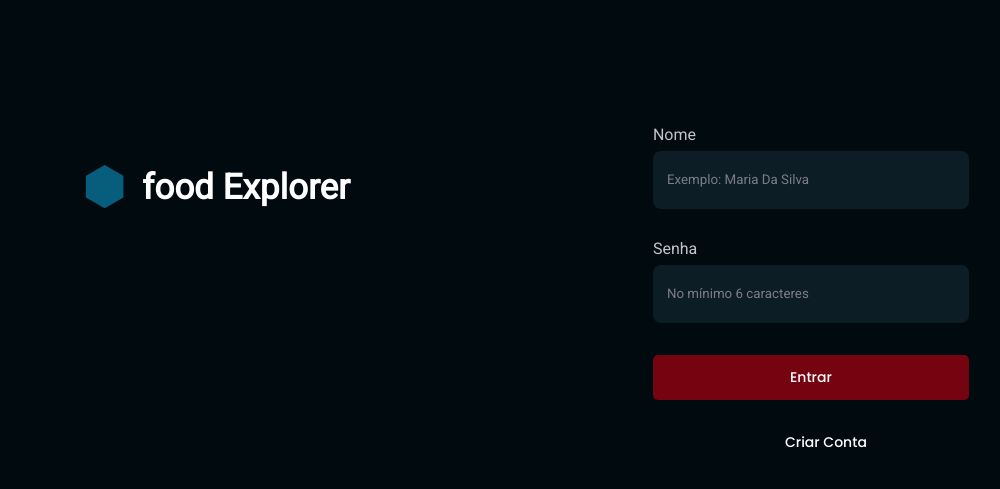
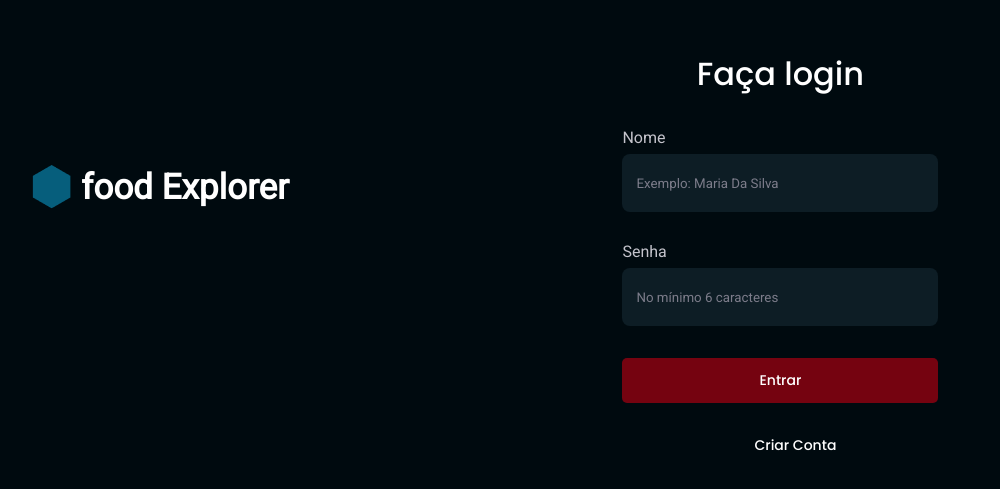
Before and after one commit to Portarriaux/food-explorer, a React (Vite) app in the folder foodexplorer/: page / in a window 1280 px wide. Shown: the part 147-636 px from the top of the page, without its empty margins (68-1068 px from the left). Built offline with nearby package versions, Linux system fonts and the light colour scheme.

Commit message:
Ajusta layout para tamanhos de telas maiores

```diff
--- a/foodexplorer/src/pages/SignIn/index.jsx
+++ b/foodexplorer/src/pages/SignIn/index.jsx
@@ -7,14 +7,13 @@ import logo from "../../assets/logo.png";
 export function SignIn() {
   return (
     <Container>
-
-        <LogoAndHeader>
-          <img src={logo} alt="Logo da aplicação" />
-          <h1>food Explorer</h1>
-        </LogoAndHeader>
+      <LogoAndHeader>
+        <img src={logo} alt="Logo da aplicação" />
+        <h1>food Explorer</h1>
+      </LogoAndHeader>
 
       <Form>
-
+        <h2>Faça login</h2>
         <Input
           label="Nome"
           placeholder="Exemplo: Maria Da Silva"
--- a/foodexplorer/src/pages/SignIn/styles.js
+++ b/foodexplorer/src/pages/SignIn/styles.js
@@ -1,11 +1,12 @@
 import styled from "styled-components";
 import { DEVICE_BREAKPOINTS } from "../../styles/deviceBreakpoints";
+
 export const Container = styled.div`
   height: 100vh;
 
-  @media (min-width: ${DEVICE_BREAKPOINTS.SM}) {
+  @media (min-width: ${DEVICE_BREAKPOINTS.MD}) {
     display: flex;
-    margin-left: 15.3rem;
+    align-items: center;
   }
 `;
 
@@ -14,9 +15,7 @@ export const LogoAndHeader = styled.div`
   justify-content: center;
   align-items: center;
 
-  margin-top: 7.3rem;
-  margin-right: 6rem;
-
+  margin: 7.3rem 6rem 0 0;
   gap: 8px;
 
   > h1 {
@@ -24,12 +23,13 @@ export const LogoAndHeader = styled.div`
     font-size: clamp(3.5rem, 2vw, 4rem);
     font-style: "normal";
     font-weight: 700;
+    flex-shrink: 0;
   }
 
-  @media (min-width: ${DEVICE_BREAKPOINTS.SM}) {
+  @media (min-width: ${DEVICE_BREAKPOINTS.MD}) {
     margin-bottom: 20.5rem;
-    gap: 18px;
-    flex-shrink:0;
+    gap: 10px;
+    padding-left: 10rem;
   }
 `;
 
@@ -41,6 +41,27 @@ export const Form = styled.form`
   justify-content: center;
   align-items: center;
 
-  margin: auto;
+  margin: 0 auto;
   padding-top: 7.3rem;
+
+  > h2 {
+    display: none;
+  }
+
+  @media (min-width: ${DEVICE_BREAKPOINTS.MD}) {
+    padding: 6.4rem;
+    margin: 0 auto;
+
+    border-radius: 1.6rem;
+    background-color: ${({ theme }) => theme.COLORS.BACKGROUND_600};
+
+    > h2 {
+      margin-bottom: 3.2rem;
+      display: block;
+
+      font-family: "Poppins";
+      font-size: 3.2rem;
+      font-weight: 500;
+    }
+  }
 `;
```
